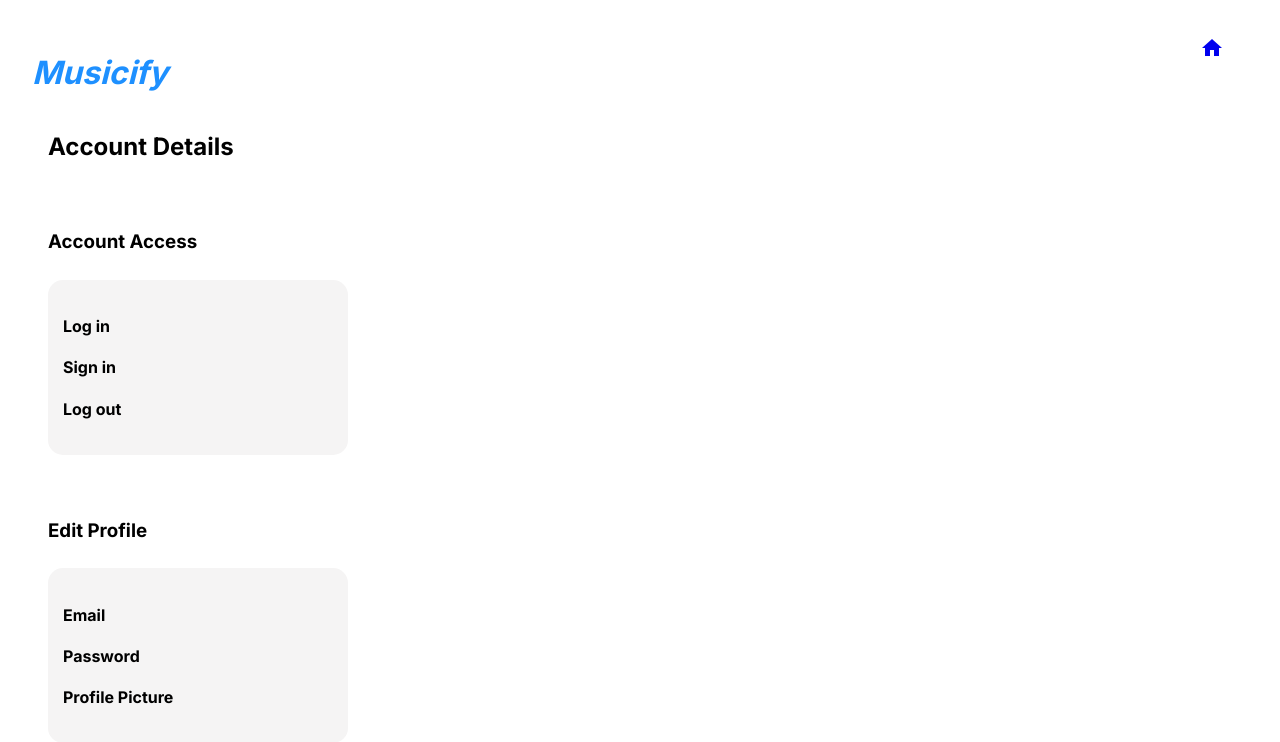
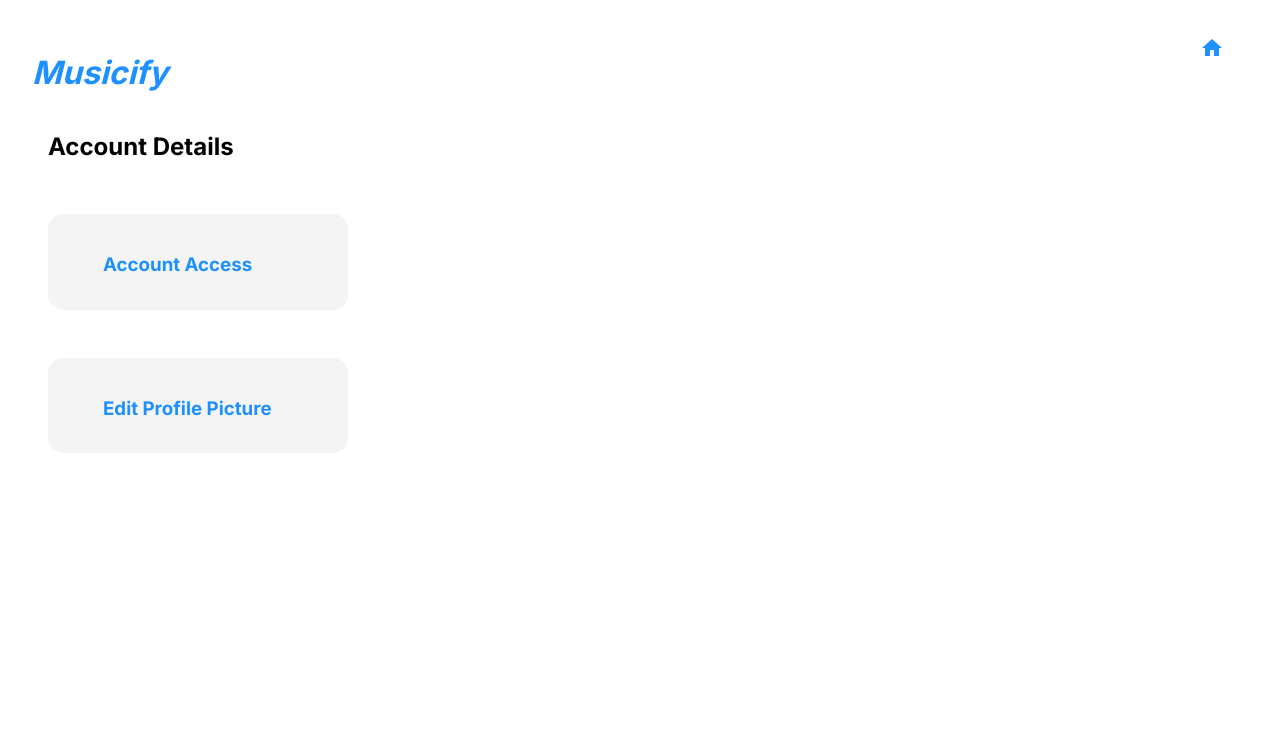
Before and after one commit to info340a-wi24/project-eunbecha, a React (Create React App) app: page /account in a window 1280 px wide. Shown: the top 742 px of the page. Built offline with nearby package versions, Linux system fonts and the light colour scheme.

Commit message:
link buttons updated

```diff
--- a/package.json
+++ b/package.json
@@ -10,7 +10,7 @@
     "react": "^18.2.0",
     "react-dom": "^18.2.0",
     "react-h5-audio-player": "^3.9.1",
-    "react-router-dom": "^6.22.2",
+    "react-router-dom": "^6.22.3",
     "react-scripts": "5.0.1",
     "web-vitals": "^2.1.4"
   },
--- a/src/components/AccountPage.js
+++ b/src/components/AccountPage.js
@@ -10,7 +10,9 @@ function AccountPage() {
 
           <header>
             <div className="NavButton">
-              <h1 className='logo'>Musicify</h1>
+              <a href="/">
+                <h1 className='logo'>Musicify</h1>
+              </a>
               <Link to="/">
                 <span className="material-icons md-64">home</span>
               </Link>
@@ -20,23 +22,21 @@ function AccountPage() {
             <h2 className="accountDetails">Account Details</h2>
 
             <div className="sectionBox">
-                <h3>Account Access</h3>
-                <div className="box">
-                    <div className="accountAccess">
-                        <h4>Log in</h4>
-                        <h4>Sign in</h4>
-                        <h4>Log out</h4>
-                    </div>
-                </div>
+              <div className="box">
+                  <div className="accountAccess">
+                    <a href="/LoginPage.js">
+                      <h3>Account Access</h3>
+                    </a>
+                  </div>
+              </div>
             </div>
 
             <div className="sectionBox">
-                <h3>Edit Profile</h3>
                 <div className="box">
                     <div className="profileEdit">
-                        <h4>Email</h4>
-                        <h4>Password</h4>
-                        <h4>Profile Picture</h4>
+                      <a href="/profilePicPage">
+                        <h3>Edit Profile Picture</h3>
+                      </a>
                     </div>
                 </div>
             </div>
--- a/src/index.css
+++ b/src/index.css
@@ -187,6 +187,10 @@ table thead {
     border-bottom: 0.14em solid #E7E7E7;
 }
 
+a {
+    text-decoration: none;
+    color: dodgerblue;
+}
 
 @media (min-width: 768px) { /* large screens (desktop view) */
 
```
Also changed, not shown: src/components/profilePicPage.js (added, +8 -0 lines), 1 other file (tests, documents, lock files or other folders).
